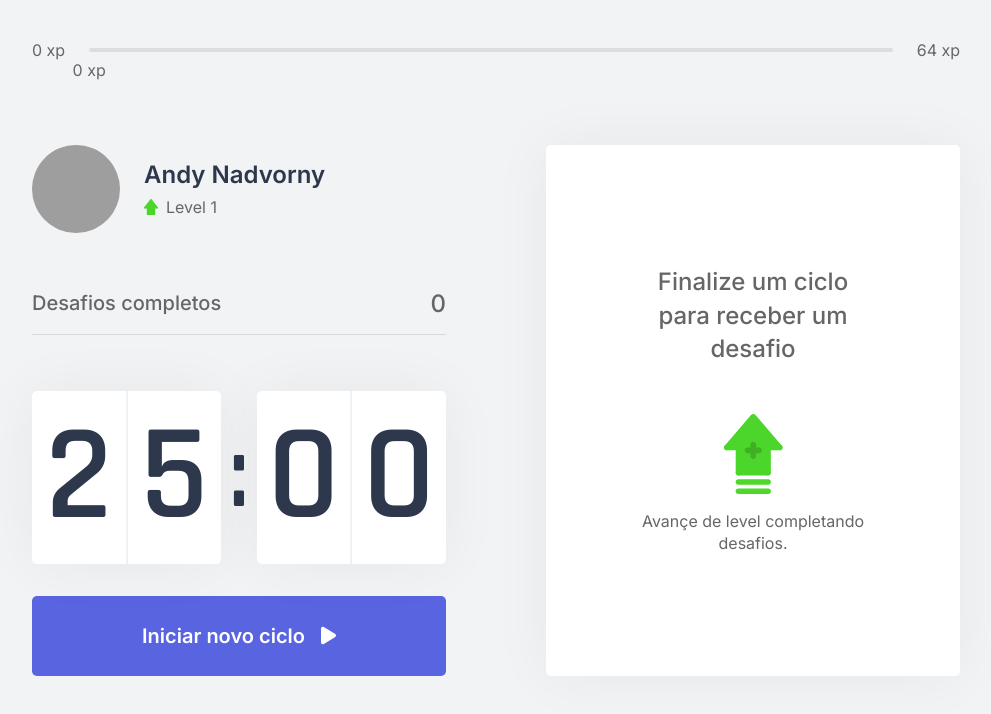
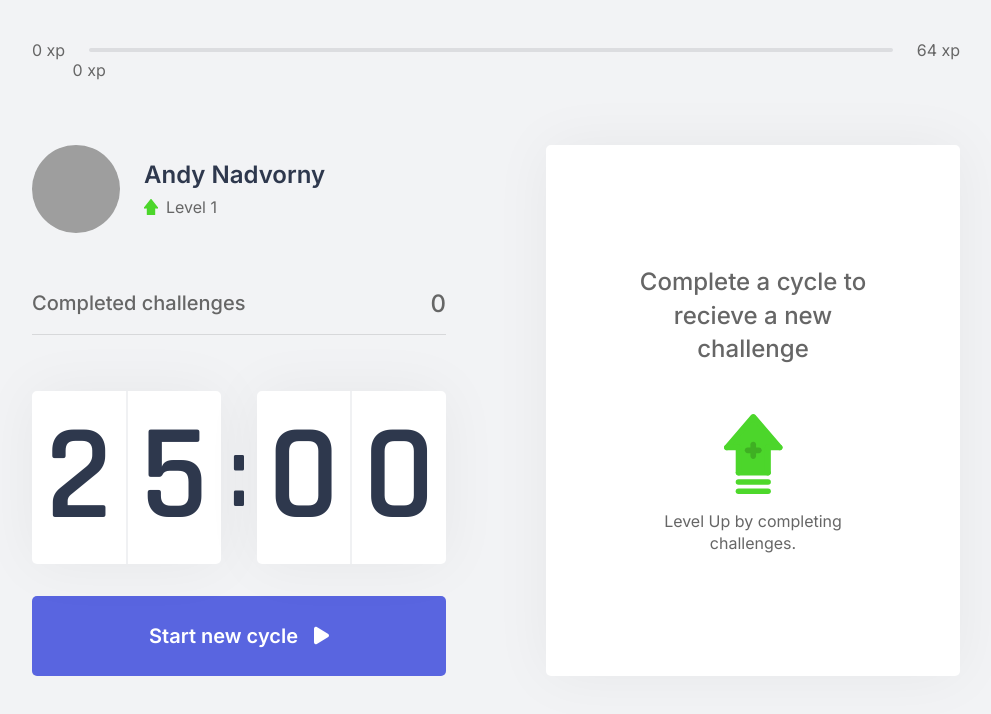
Before and after one commit to andynadvorny/moveit, a Next.js app: page / in a window 1280 px wide. Shown: the top 714 px of the page, without its empty margins (144-1135 px from the left). Built offline with nearby package versions, Linux system fonts and the light colour scheme; grey boxes are pictures that could not be loaded.

Commit message:
english translation

```diff
--- a/src/components/ChallengeBox.tsx
+++ b/src/components/ChallengeBox.tsx
@@ -22,10 +22,10 @@ export function ChallengeBox() {
     <div className={styles.challengeBoxContainer}>
       { activeChallenge ? (
         <div className={styles.challengeActive}>
-          <header>Ganhe {activeChallenge.amount} xp</header>
+          <header>Get {activeChallenge.amount} xp</header>
           <main>
             <img src={`icons/${activeChallenge.type}.svg`} />
-            <strong>Novo desafio</strong>
+            <strong>New Challenge</strong>
             <p>{activeChallenge.description}</p>
           </main>
           <footer>
@@ -34,23 +34,23 @@ export function ChallengeBox() {
               className={styles.challengeFailedButton}
               onClick={handleChallengeFailed}
             >
-              Falhei
+              Failed
             </button>
             <button
               type="button"
               className={styles.challengeCompletedButton}
               onClick={handleChallengeCompleted}
             >
-              Completei
+              Succeeded
             </button>
           </footer>
         </div>
       ) : (
         <div className={styles.challengeNotActive}>
-          <strong>Finalize um ciclo para receber um desafio</strong>
+          <strong>Complete a cycle to recieve a new challenge</strong>
           <p>
             <img src="icons/level-up.svg" alt="Level Up" />
-            Avançe de level completando desafios.
+            Level Up by completing challenges.
           </p>
       </div>
       ) }
--- a/src/components/CompletedChallenges.tsx
+++ b/src/components/CompletedChallenges.tsx
@@ -8,7 +8,7 @@ export function CompletedChallenges() {
 
   return (
     <div className={styles.completedChallengesContainer}>
-      <span>Desafios completos</span>
+      <span>Completed challenges</span>
       <span>{challengesCompleted}</span>
     </div>
   );
--- a/src/components/Countdown.tsx
+++ b/src/components/Countdown.tsx
@@ -34,7 +34,7 @@ export function Countdown() {
           disabled
           className={styles.countdownButton}
          >
-          Ciclo encerrado <i className="fas fa-check-square"></i>
+          Cycle completed <i className="fas fa-check-square"></i>
         </button>
       ) : (
         <>
@@ -44,7 +44,7 @@ export function Countdown() {
                 className={`${styles.countdownButton} ${styles.countdownButtonActive}`}
                 onClick={resetCountdown}
               >
-                Abandonar ciclo <i className="fas fa-times"></i>
+                Abandon cycle <i className="fas fa-times"></i>
               </button>
             ) : (
               <button
@@ -52,7 +52,7 @@ export function Countdown() {
                 className={styles.countdownButton}
                 onClick={startCountdown}
               >
-                Iniciar novo ciclo <i className="fas fa-play"></i>
+                Start new cycle <i className="fas fa-play"></i>
               </button>
             )
           }
--- a/src/components/LevelUpModal.tsx
+++ b/src/components/LevelUpModal.tsx
@@ -10,8 +10,8 @@ export function LevelUpModal() {
       <div className={styles.levelUpContainer}>
         <header>{level}</header>
 
-        <strong>Parabéns</strong>
-        <p>Você alcançou um novo level</p>
+        <strong>Congratulations</strong>
+        <p>You have reached a new level</p>
 
         <button type="button" onClick={closeLevelUpModal}>
           <img src="/icons/close.svg" alt="Fechar modal"/>
--- a/src/contexts/ChallengesContext.tsx
+++ b/src/contexts/ChallengesContext.tsx
@@ -70,8 +70,8 @@ export function ChallengesProvider({ children, ...rest }: ChallengesProviderProp
     new Audio('/notification.mp3').play();
 
     if (Notification.permission === 'granted') {
-      new Notification('Novo desafio 🎉', {
-        body: `Valendo ${challenge.amount}xp!`
+      new Notification('New challenge 🎉', {
+        body: `Get ${challenge.amount}xp!`
       })
     }
   }
--- a/src/pages/index.tsx
+++ b/src/pages/index.tsx
@@ -26,7 +26,7 @@ export default function Home(props: HomeProps) {
     >
       <div className={styles.container}>
         <Head>
-          <title>Início | move.it</title>
+          <title>Home | move.it</title>
         </Head>
 
         <ExperienceBar />
```
